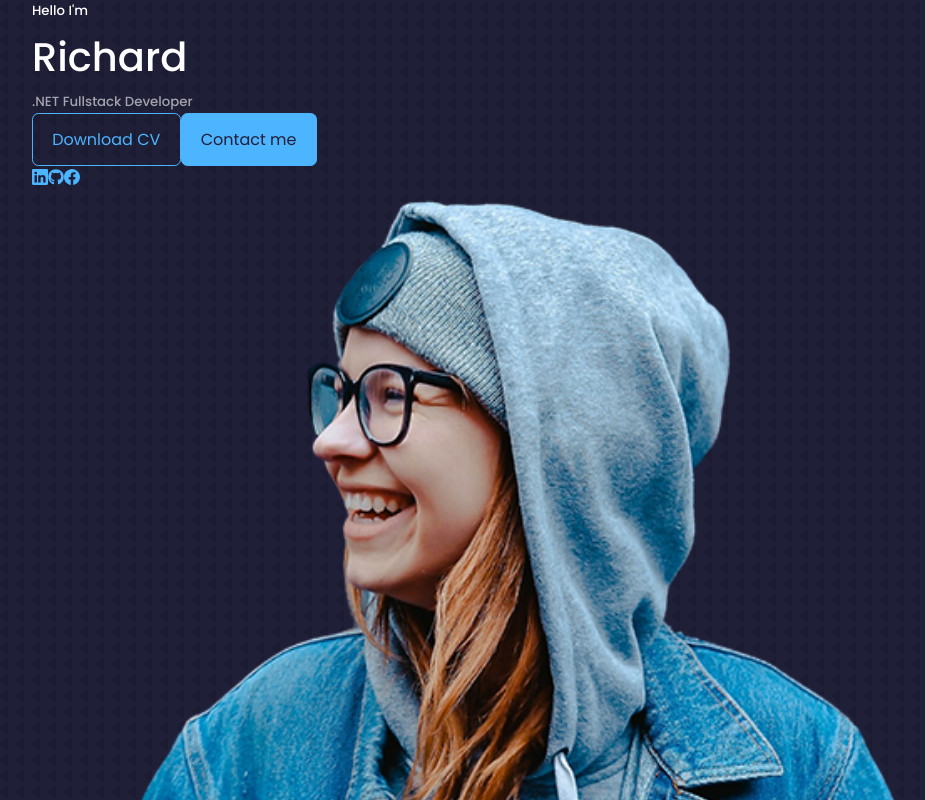
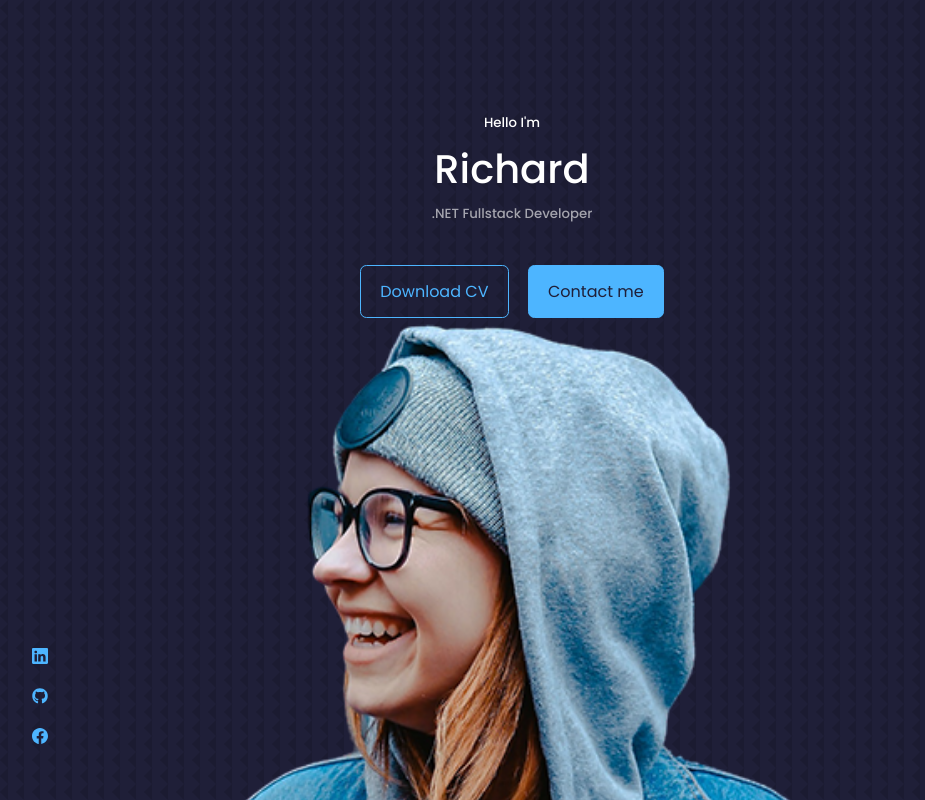
Before and after one commit to RichardChalk/portfolio, a React (Create React App) app: page / in a window 1280 px wide. Shown: the top 800 px of the page, without its empty margins (128-1053 px from the left). Built offline with nearby package versions, Linux system fonts and the light colour scheme.

Commit message:
Started styling the header

```diff
--- a/src/components/header/header.css
+++ b/src/components/header/header.css
@@ -0,0 +1,30 @@
+header {
+  height: 100vh;
+  padding-top: 7rem;
+  overflow: hidden;
+}
+
+.header__container {
+  text-align: center;
+  height: 100%;
+  position: relative;
+}
+
+.cta {
+  margin-top: 2.5rem;
+  display: flex;
+  gap: 1.2rem;
+  justify-content: center;
+}
+
+.header__socials {
+  display: flex;
+  flex-direction: column;
+  align-items: center;
+  gap: 0.8rem;
+
+  /* Place socials in bottom left corner */
+  position: absolute;
+  left: 0;
+  bottom: 3rem;
+}
```
